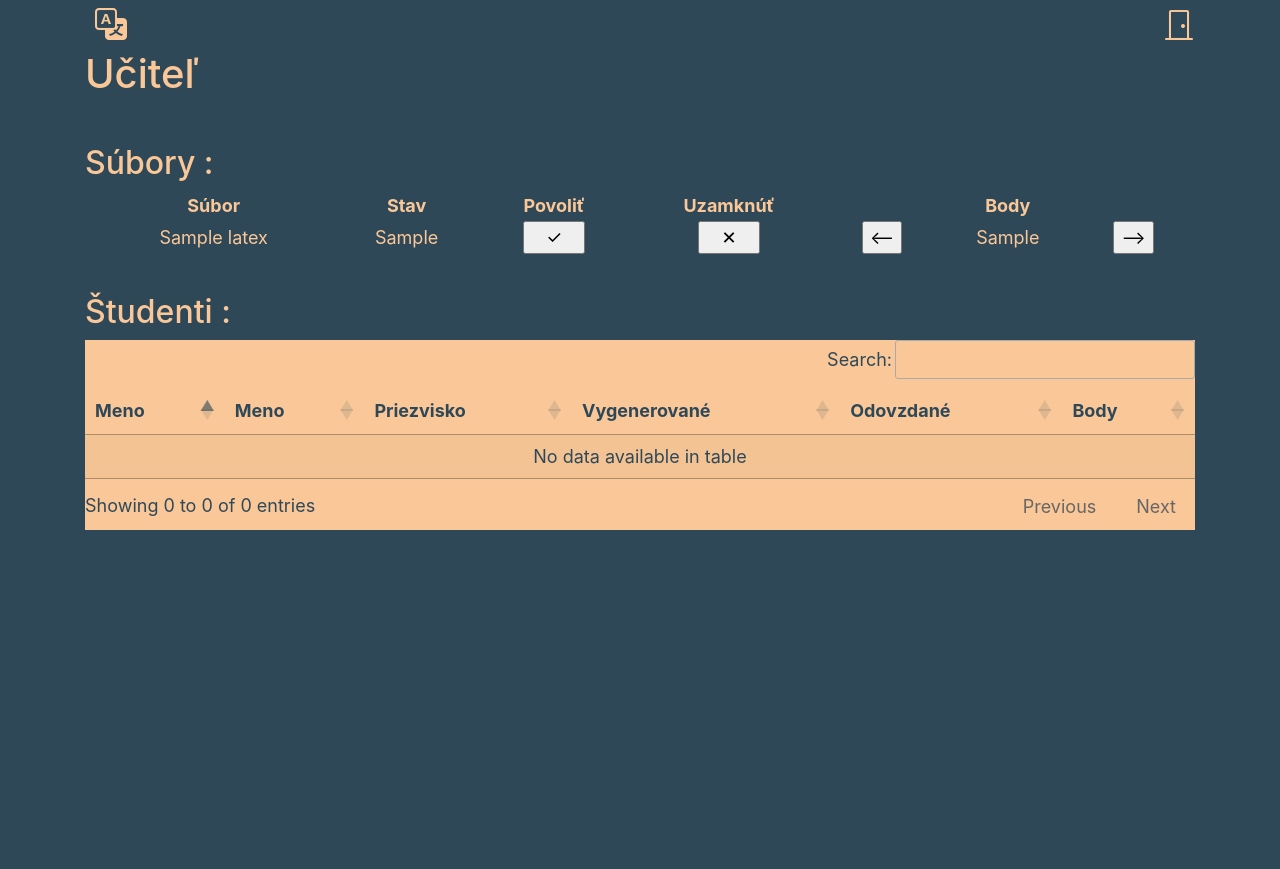
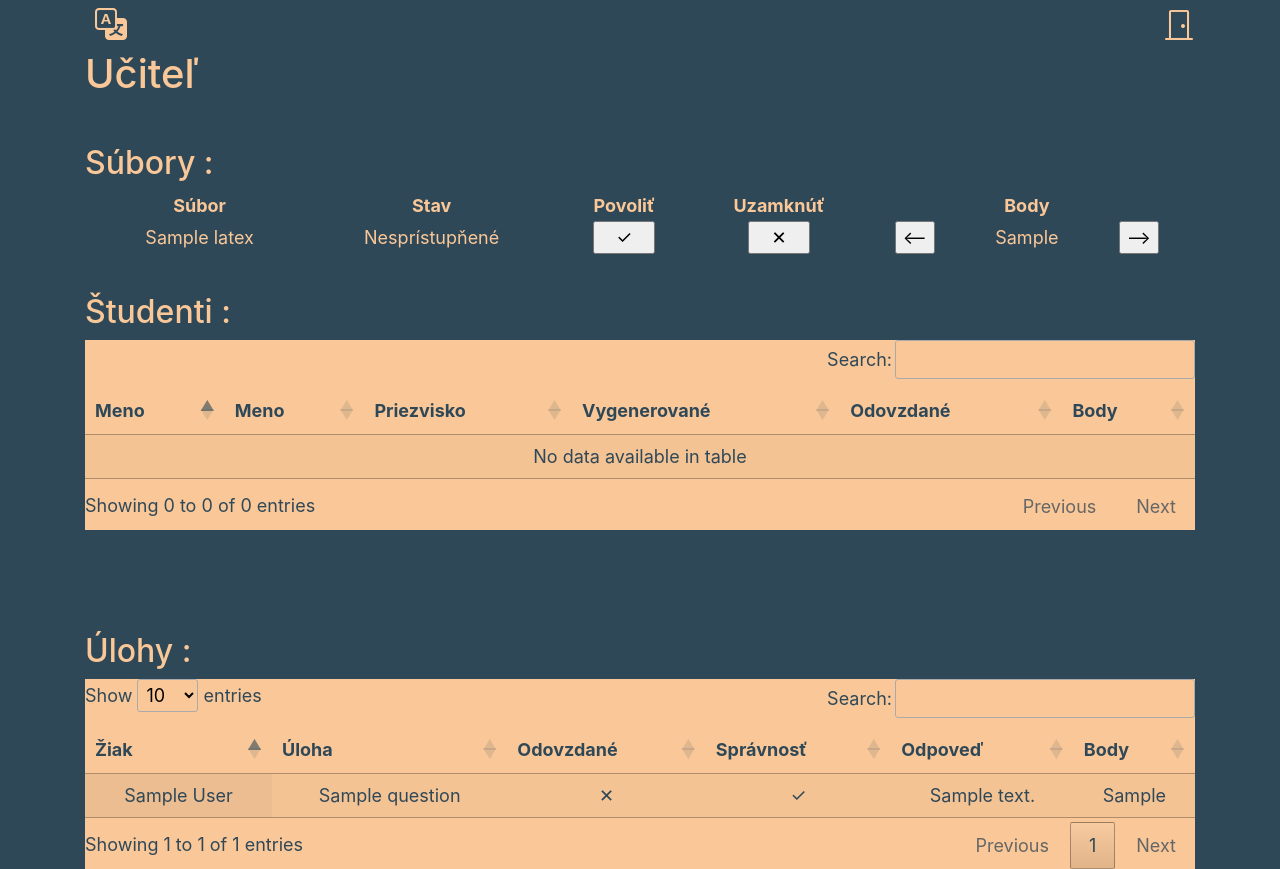
Before and after one commit to JakubZigo/posledne, a PHP site: page /teacher/teacher.php in a window 1280 px wide. Before the commit the page ends 530 px from the top, so only its background shows below. Run offline with PHP 8.4, Linux system fonts and the light colour scheme; tables that the repository leaves empty or names only in its code hold one stand-in row (values such as "Sample post"); some libraries are stand-ins or nearby versions.

Commit message:
Teacher - 3. table - Done

```diff
--- a/helpers/sk.php
+++ b/helpers/sk.php
@@ -19,5 +19,12 @@
     "students" => "Študenti",
     "surname" => "Priezvisko",
     "firstname" => "Meno",
-    "submitted" => "Odovzdané"
+    "submitted" => "Odovzdané",
+    "exercise" => "Úloha",
+    "exercises" => "Úlohy",
+    "answer" => "Odpoveď",
+    "correct"=>"Správnosť",
+    "enabled" => "Sprístupňené",
+    "disabled" => "Nesprístupňené",
+    "empty" => "Prázdny",
 );
--- a/teacher/table.css
+++ b/teacher/table.css
@@ -10,7 +10,8 @@
 }
 
 
-#tableNoEscobar{
+.tableNoEscobar{
     background-color: #FAC898;
     color: #2F4858; /* Change header text color */
+    margin: 1rem;
 }
--- a/teacher/teacher.php
+++ b/teacher/teacher.php
@@ -9,10 +9,14 @@
 $db = new PDO("mysql:host=$servername;dbname=$dbname", $username, $password);
 $db->setAttribute(PDO::ATTR_ERRMODE, PDO::ERRMODE_EXCEPTION);
 
+
+// Table 1
 $query = "SELECT name, enabled, max_points FROM latex";
 $stmt = $db->query($query);
 $results = $stmt->fetchAll(PDO::FETCH_ASSOC);
 
+
+// Table 2
 $names = "SELECT id, firstname, surname FROM users WHERE role='student'";
 $stmt1 = $db->query($names);
 $nameResults = $stmt1->fetchAll(PDO::FETCH_ASSOC);
@@ -20,11 +24,6 @@
 $grades = "SELECT student_id, COUNT(student_id) as 'generated', SUM(submitted) as 'submitted',  SUM(points) as pointsSum FROM answer GROUP BY student_id";
 $stmt2 = $db->query($grades);
 $gradesResults = $stmt2->fetchAll(PDO::FETCH_ASSOC);
-
-
-$exercises = "SELECT  , enabled, max_points FROM latex";
-$stmt = $db->query($query);
-$exerciseResults = $stmt->fetchAll(PDO::FETCH_ASSOC);
 
 
 $combinedData = [];
@@ -35,6 +34,11 @@
         }
     }
 }
+
+// Table 3
+$table2 = "SELECT users.firstname, users.surname, question.name as 'question', answer.submitted as 'submitted', answer.answer, answer.points as 'points' FROM users JOIN answer ON answer.student_id = users.id JOIN question ON question.id = answer.question_id";
+$stmt = $db->query($table2);
+$table2Results = $stmt->fetchAll(PDO::FETCH_ASSOC);
 
 
 if ($_SERVER['REQUEST_METHOD'] == 'POST') {
@@ -134,7 +138,11 @@
         for ($i = 0; $i < count($results); $i++) {
             echo '<tr>';
             echo '<td>' . $results[$i]["name"] . '</td>';
-            echo '<td>' . $results[$i]["enabled"] . '</td>';
+            if($results[$i]["enabled"]==1){
+                echo '<td>' . $lan['enabled'] . '</td>';
+            }else{
+                echo '<td>' . $lan['disabled'] . '</td>';
+            }
             echo '<td><form action="teacher.php" method="post">
                     <input type="hidden" name="id" value="' . $i . '">
                     <input type="hidden" name="action" value="enable">
@@ -167,7 +175,7 @@
         <th><?php echo $lan['students'] ?></th>
         :</br></h2>
 
-    <div id="tableNoEscobar">
+    <div style="background-color: #FAC898; color: #2F4858; margin-bottom: 4rem;">
         <?php
         echo '<table id="myTable" class="display nowrap"">';
         echo '<thead>';
@@ -213,8 +221,58 @@
         });
     </script>
 
+    <h2><br>
+        <th><?php echo $lan['exercises'] ?></th>
+        :</br></h2>
+    <div style="background-color: #FAC898; color: #2F4858;">
+    <?php
+    echo '<table id="myTable2" class="display nowrap"">';
+    echo '<thead>';
+    echo '<tr><th>' . $lan['student'] . '</th><th>' . $lan['exercise'] . '</th><th>' . $lan['submitted'] . '</th><th>' . $lan['correct']  . '</th><th>' . $lan['answer'] . '</th><th>' . $lan['points'] . '</th></tr>';
+    echo '</thead>';
+    echo '<tbody>';
+    foreach ($table2Results as $row) {
+        echo '<tr>';
+        echo '<td>' . $row['firstname'] . " " .  $row['surname'] . '</td>';
+        echo '<td>' . $row['question'] . '</td>';
+
+        if($row['submitted'] ==1) {
+            echo '<td>✓</td>';
+        }else{
+            echo '<td>✕</td>';
+        }
 
 
+        if ($row['points'] == null) {
+            echo '<td>' . $lan['empty'] . '</td>';
+        } else if($row["points"] == 0){
+            echo '<td>✕</td>';
+        }else{
+            echo '<td>✓</td>';
+        }
 
+        if ($row['answer'] == null) {
+            echo '<td>' . $lan['empty'] . '</td>';
+        } else {
+            echo '<td>' . $row['answer'] . '</td>';
+        }
+        if ($row['points'] < 1) {
+            echo '<td>0</td>';
+        } else {
+            echo '<td>' . $row['points'] . '</td>';
+        }
+        echo '</tr>';
+    }
+    echo '</tbody>';
+    echo '</table>';
+    ?>
+    </div>
+
+    <script>
+        $(document).ready(function () {
+            $('#myTable2').DataTable({
+            });
+        });
+    </script>
 
 </body>
```
Also changed, not shown: helpers/en.php (+8 -1 lines), 2 other files.
